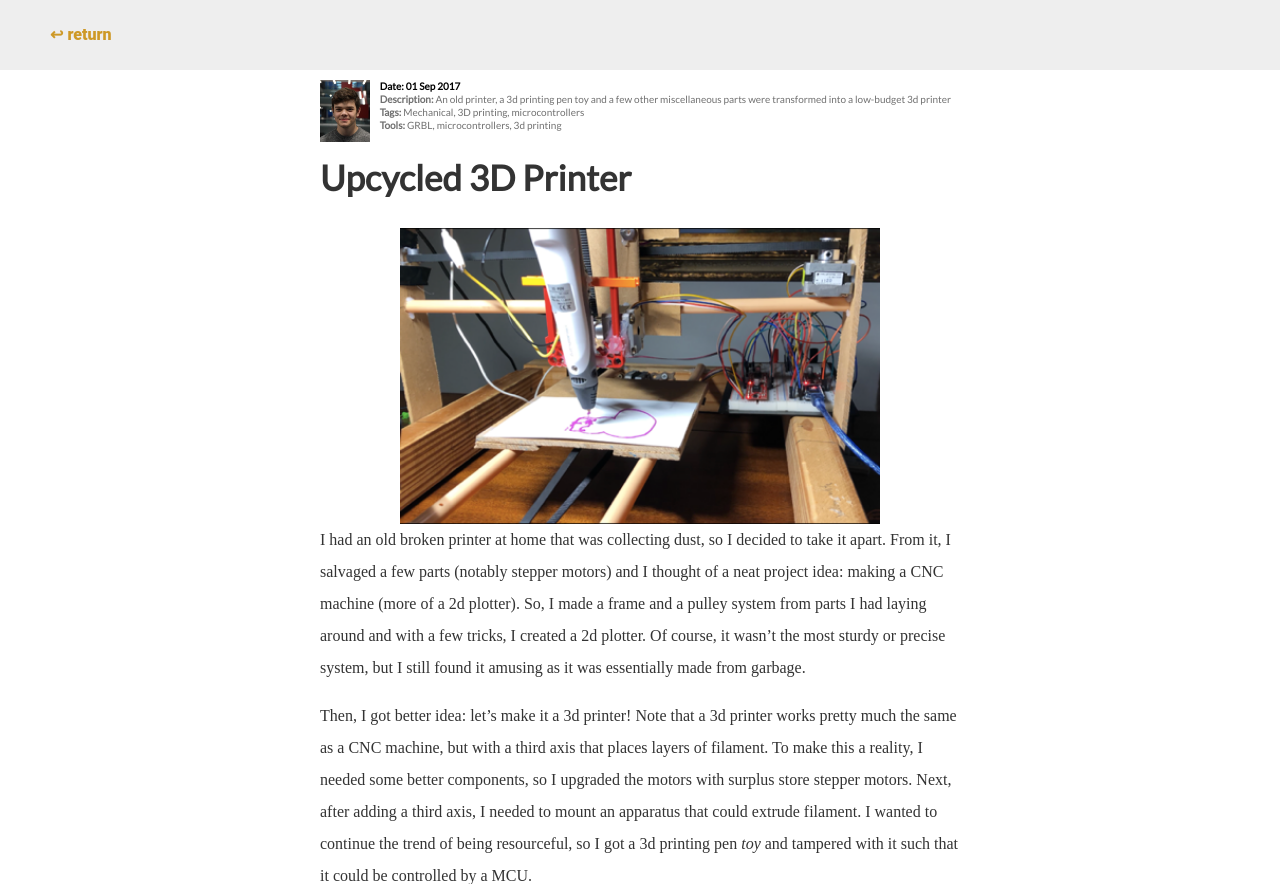
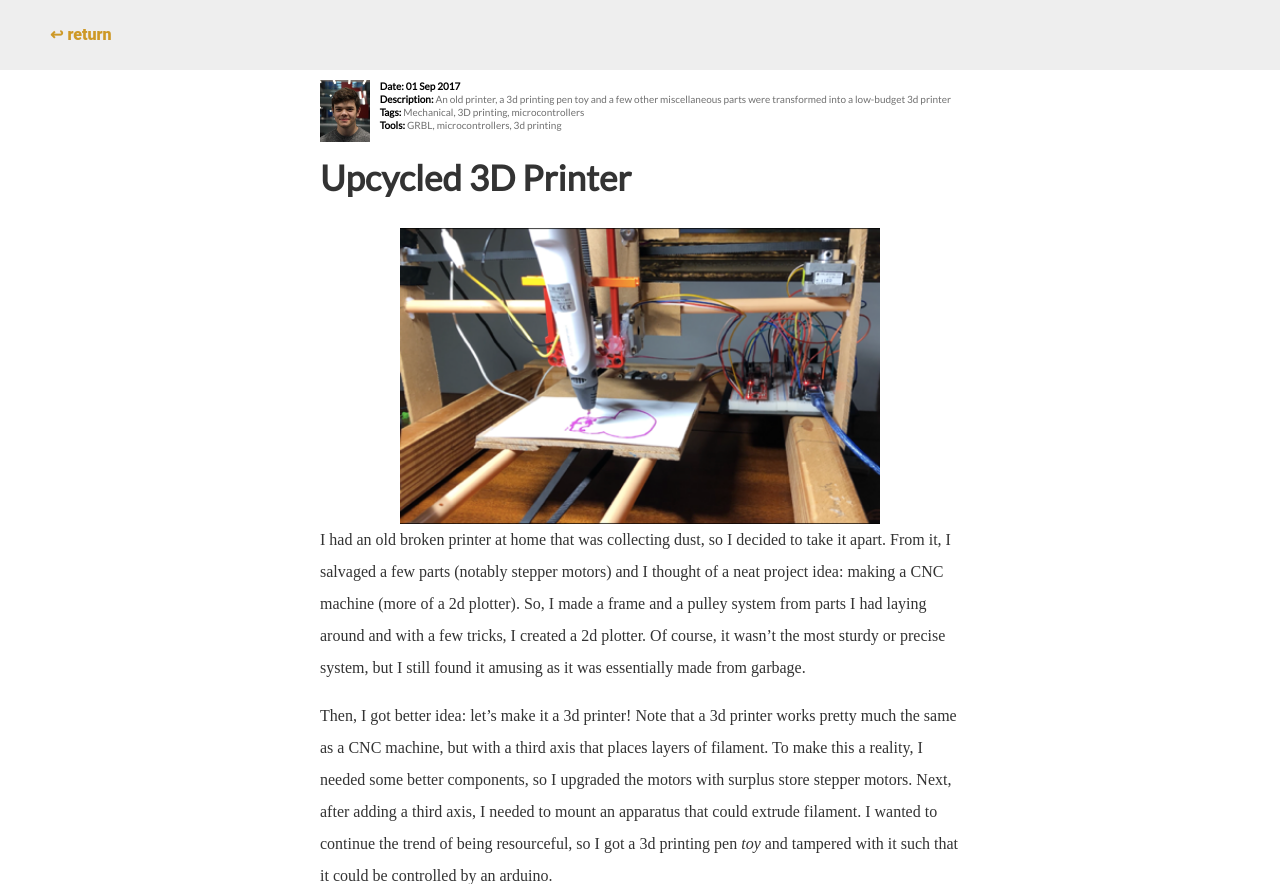
Before and after one commit to andrewmourcos/andrewmourcos.github.io, a Jekyll site: the page built from projects/_posts/2017-09-01-Upcycled-3d-Printer.md, in a window 1280 px wide, cut to the strip 0-884 px from the top of the page. Built offline with Jekyll 4.4.1, drawn with Linux system fonts in a browser that asks for light colours; some web fonts are replaced; some of the changed text lies outside the part shown.

```diff
--- a/_layouts/projects.html
+++ b/_layouts/projects.html
@@ -29,5 +29,10 @@
 
 	</article>
 
+	<section id="contact">
+	    <span>Copyright © 2019 Andrew Mourcos</span>
+	    <p style="font-weight: 200;"><a href="https://github.com/andrewmourcos">GITHUB</a> | <a href="https://www.linkedin.com/in/andrew-mourcos/">LINKEDIN</a> | <a href="mailto:amourcos@uwaterloo.ca?Subject=I saw your website">EMAIL</a></p>
+	    <br>
+	</section>
 </body>
 </html>
--- a/css/style2.css
+++ b/css/style2.css
@@ -1,3 +1,7 @@
+/*
+For blog/project
+*/
+
 @import url(emacs.css);
 body {
   padding: 0;
@@ -5,12 +9,22 @@ body {
   font-family: 'Roboto', sans-serif;
   color: #333;
 }
+
 h1 {
   font-size: 35px;
   font-family: 'Lato', sans-serif;
   font-weight: 900;
   margin-bottom: 0;
   margin-top: 0;
+}
+
+h2 {
+  font-size: 25px;
+  font-family: 'Lato', sans-serif;
+  font-weight: 900;
+  margin-bottom: 0;
+  margin-top: 0;
+  color: black;
 }
 
 a {
@@ -29,7 +43,6 @@ a:hover {
   height: 70px;
   background-color: #0001;
   line-height: 70px;
-
 }
 #header a{
   font-weight: 800;
@@ -44,13 +57,17 @@ article{
   font-family: 'Adamina', serif;
   font-size: 16px;
   line-height: 2;
+  padding-bottom: 30px;
 }
 
 img{
   display: block;
   margin: 0 auto;
   width: 75%;
+  padding-bottom: 0px;
+  margin-bottom:0px;
 }
+
 iframe{
   display: block;
   margin: 0 auto;
@@ -80,3 +97,49 @@ iframe{
   color: black;
   font-weight: bold;
 }
+
+/* Figure captions are marked in the markdown with asterisk */
+img + em {
+  font-style: italic;
+  font-size: smaller;
+  float:right;
+  text-align: center;
+  width:80%;
+  padding-bottom: 15px;
+  padding-left: 10%;
+  padding-right: 10%;
+}
+
+video + em {
+  font-style: italic;
+  font-size: smaller;
+  float:right;
+  text-align: center;
+  width:80%;
+  padding-bottom: 15px;
+  padding-left: 10%;
+  padding-right: 10%;
+}
+
+strong{
+  color: black;
+  font-weight: 900;
+  font-style: bold;
+}
+
+#contact{
+  text-align: center;
+  padding: 30px;
+  padding-bottom: 10px;
+  background-color: #0001;
+  font: 400 14px / 1.5 'Roboto', sans-serif;
+}
+#contact p{
+  line-height: 1;
+  padding: 10px;
+  margin: 0;
+}
+#contact span{
+  padding: 0;
+  margin: 0;
+}
--- a/index.html
+++ b/index.html
@@ -144,7 +144,7 @@ layout: main
 
   <section id="contact">
     <p>I'd love to answer any questions you might have!</p>
-    <a href="mailto:amourcos@uwaterloo.ca?Subject=Website">amourcos@uwaterloo.ca</a>
+    <a href="mailto:amourcos@uwaterloo.ca?Subject=I saw your website">amourcos@uwaterloo.ca</a>
     <hr width="200px">
     <br>
     <span>Copyright © 2019 Andrew Mourcos</span>
--- a/projects/_posts/2017-09-01-Upcycled-3d-Printer.md
+++ b/projects/_posts/2017-09-01-Upcycled-3d-Printer.md
@@ -9,9 +9,10 @@ tools: GRBL, microcontrollers, 3d printing
 <img src="/Media/3d.png">
 I had an old broken printer at home that was collecting dust, so I decided to take it apart. From it, I salvaged a few parts (notably stepper motors) and I thought of a neat project idea: making a CNC machine (more of a 2d plotter). So, I made a frame and a pulley system from parts I had laying around and with a few tricks, I created a 2d plotter. Of course, it wasn't the most sturdy or precise system, but I still found it amusing as it was essentially made from garbage.
 
-Then, I got better idea: let's make it a 3d printer! Note that a 3d printer works pretty much the same as a CNC machine, but with a third axis that places layers of filament. To make this a reality, I needed some better components, so I upgraded the motors with surplus store stepper motors. Next, after adding a third axis, I needed to mount an apparatus that could extrude filament. I wanted to continue the trend of being resourceful, so I got a 3d printing pen *toy* and tampered with it such that it could be controlled by a MCU.
+Then, I got better idea: let's make it a 3d printer! Note that a 3d printer works pretty much the same as a CNC machine, but with a third axis that places layers of filament. To make this a reality, I needed some better components, so I upgraded the motors with surplus store stepper motors. Next, after adding a third axis, I needed to mount an apparatus that could extrude filament. I wanted to continue the trend of being resourceful, so I got a 3d printing pen *toy* and tampered with it such that it could be controlled by an arduino.
 
 <img src="/Media/3dPrinter.gif">
-In the end, I had a *functional* 3d printer. Additionally, I gained more experience in CAD (creating simple designs to plot/print), CNC machines (g_code, etc.), electronics (designing a motor control circuit, power, etc.).
+
+In the end, I had a functional 3d printer. Additionally, I gained more experience in CAD (creating simple designs to plot/print), CNC machines (g_code, etc.), electronics (designing a motor control circuit, power, etc.).
 
 However, my biggest takeaway was that I learned about the importance of modularity. Believe me when I tell you, this project required many reiterations.
```
Also changed, not shown: projects/_posts/2018-05-06-Sharp-Music.md (added, +26 -0 lines), projects/_posts/2019-01-07-Instant Sudoku.md (+3 -3 lines), projects/_posts/2019-06-21-Pierre.md (added, +43 -0 lines), Media/Pierre-mockup.jpg (added), Media/pierre-logo.jpg (added), Media/pk-team.GIF (added), Media/sharpmusic-key-detection.jpg (added), Media/sharpmusic-thumbnail.jpg (added), _config.yml (line endings or trailing spaces), 5 other files.
